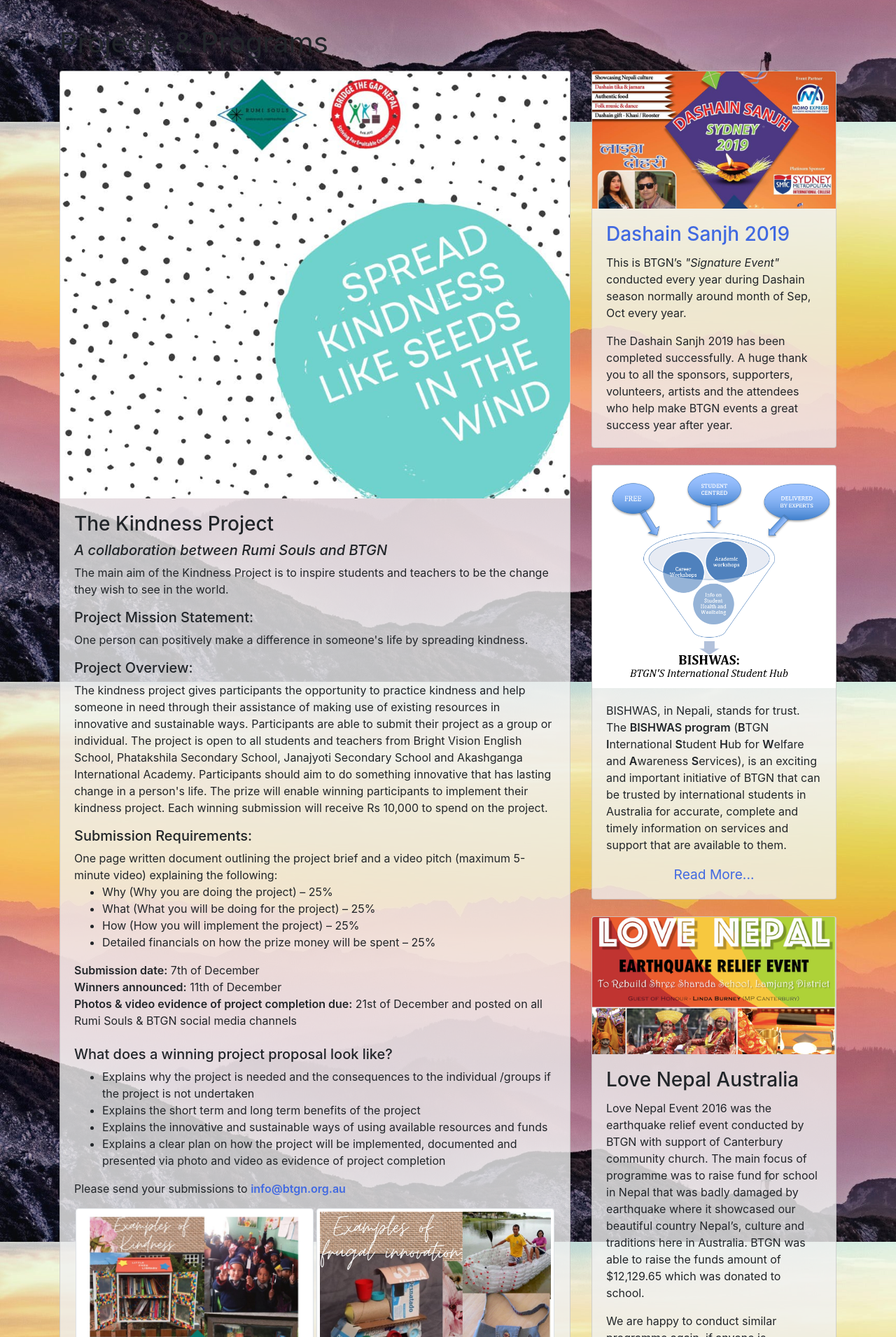
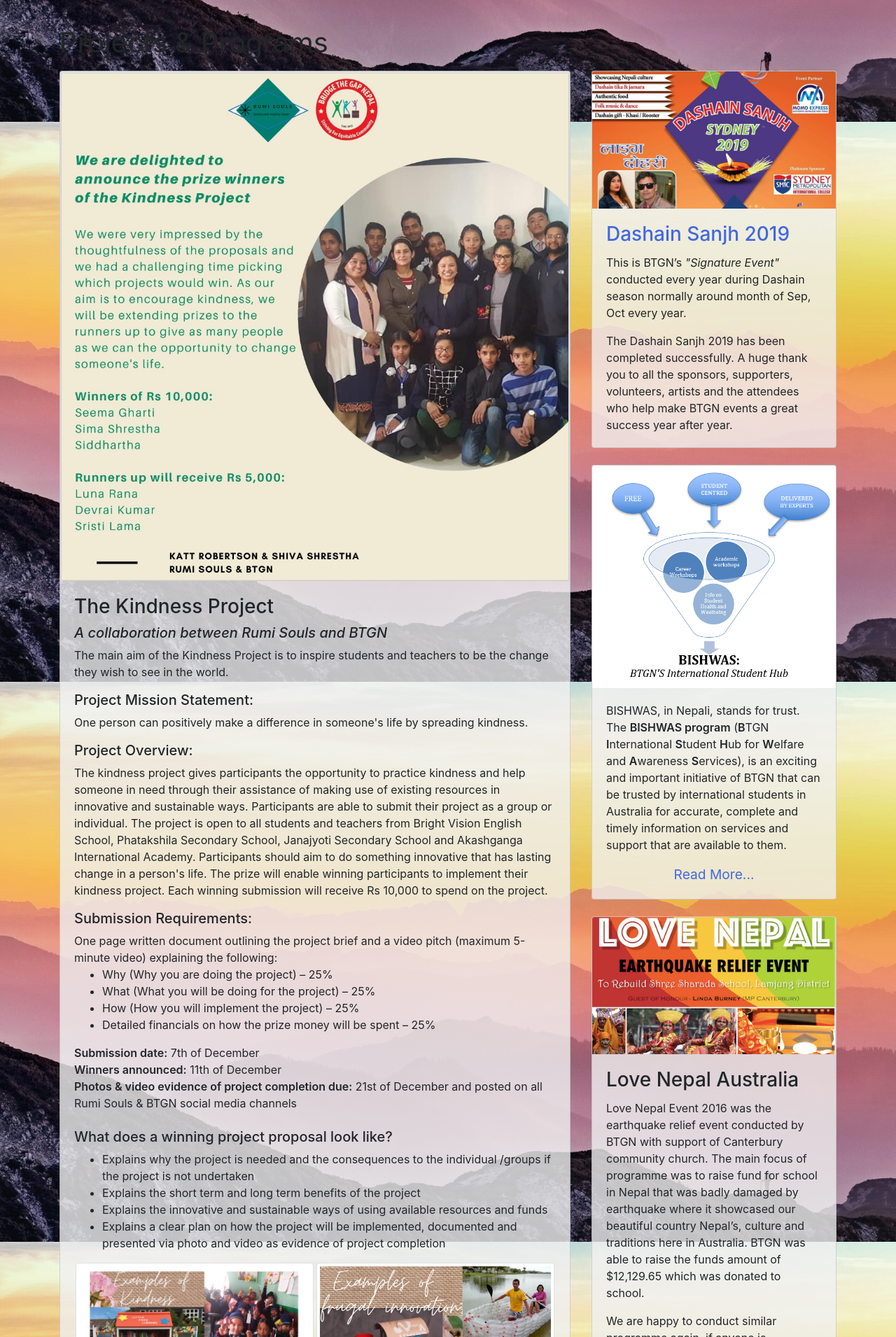
Before and after one commit to NabinR/BTGN, a plain HTML site: page index.html in a window 1280 px wide. Shown: the part 1426-3336 px from the top of the page at 70% size. Drawn offline with nearby package versions, Linux system fonts and the light colour scheme; a script that the page names is missing.

Commit message:
Kindness Project Winners

```diff
--- a/index.html
+++ b/index.html
@@ -408,7 +408,7 @@
                 <div class="row">
                     <div class="col-md-8">
                         <div class="card h-100 bg-custom">
-                            <img class="card-img-top img-fluid" src="img/kindness_project.jpg"
+                            <img class="card-img-top img-fluid" src="img/kindness_project_winners.jpg"
                                 alt="The Kindness Project" />
                             <div class="card-body">
                                 <h3>The Kindness Project</h3>
@@ -481,10 +481,10 @@
                                         as evidence of project completion
                                     </li>
                                 </ul>
-                                <p>
+                                <!-- <p>
                                     Please send your submissions to
                                     <a href="mailto:info@btgn.org.au"><b>info@btgn.org.au</b></a>
-                                </p>
+                                </p> -->
                                 <p class="text-center">
                                     <img class="img-thumbnail" src="img/kindness_example.jpg" alt="Kindness Example" width="340">
                                     <img class="img-thumbnail" src="img/innovation_example.jpg" alt="Innovation Example" width="340">
```
Also changed, not shown: News-Events.html (+26 -16 lines), Photos.html (+1 -1 lines), img/bushfire_relief.jpg (added), img/kindness_project_winners.jpg (added).
